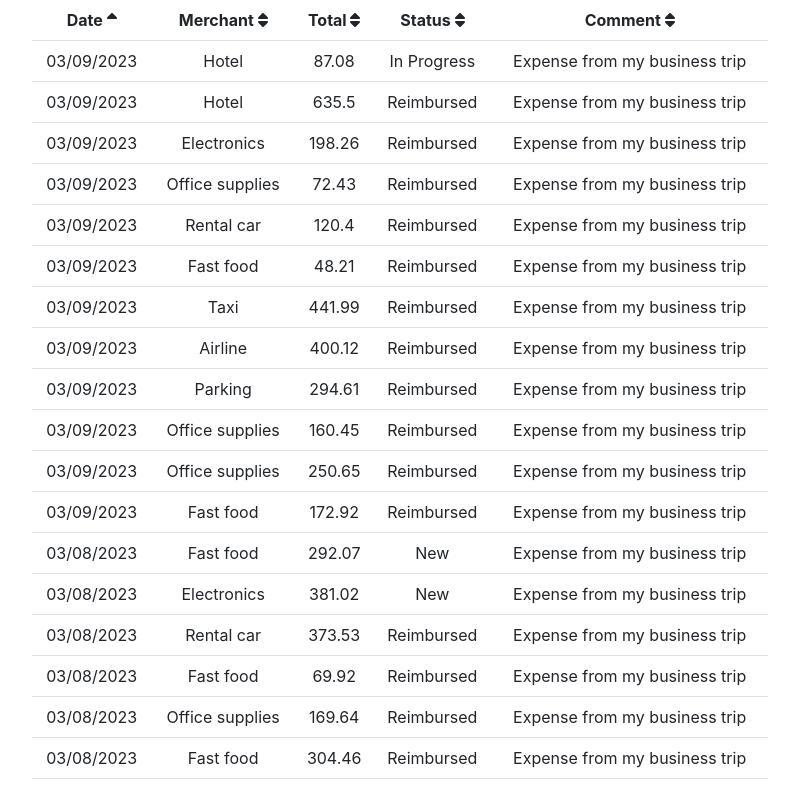
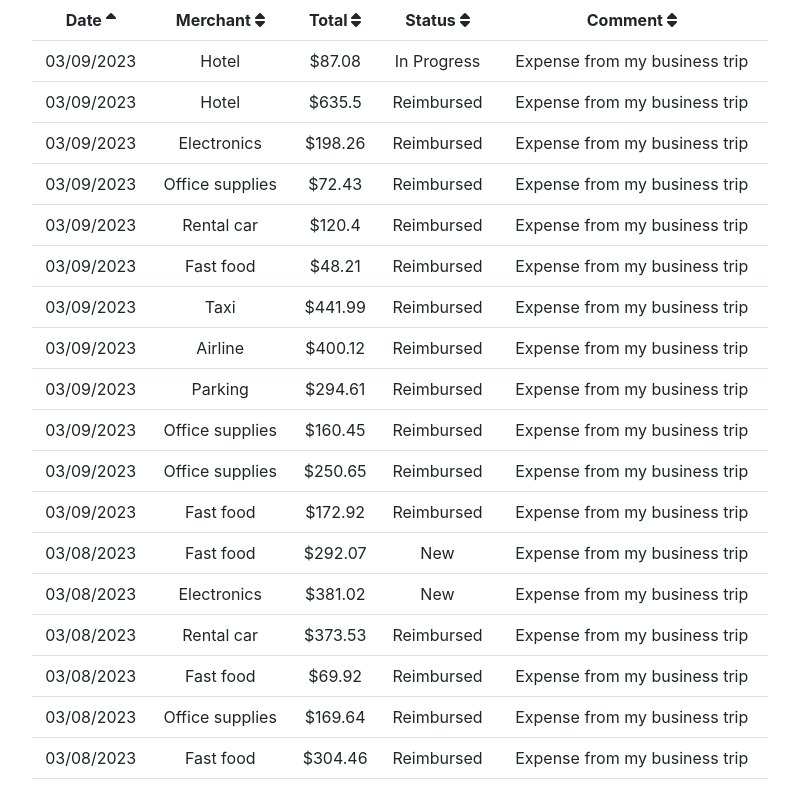
Before and after one commit to Tunzeki/expensemanager, a React (Create React App) app: page / in a window 1280 px wide. Shown: the top 789 px of the page, without its empty margins (240-1039 px from the left). Built offline with nearby package versions, Linux system fonts and the light colour scheme.

Commit message:
Add dollar sign to Total column

```diff
--- a/src/App.js
+++ b/src/App.js
@@ -131,7 +131,7 @@ function TableRow({ row }) {
     <tr>
       <td>{row.createdAt}</td>
       <td>{row.merchant}</td>
-      <td>{row.total}</td>
+      <td>${row.total}</td>
       <td>{row.status}</td>
       <td>{row.comment}</td>
     </tr>
```
